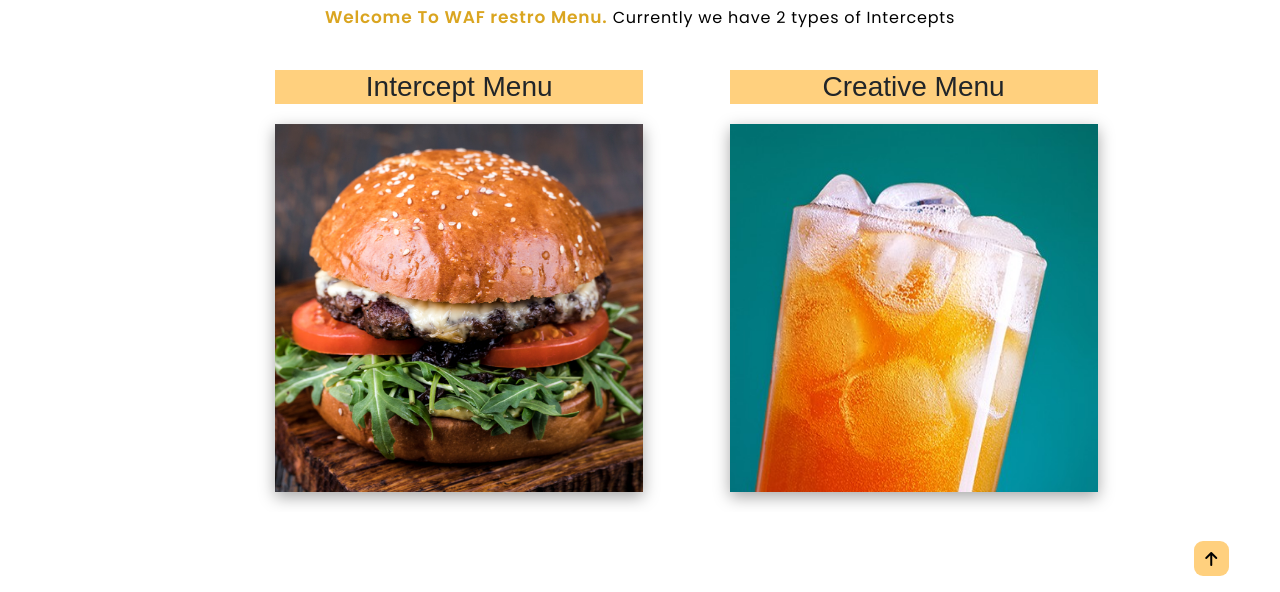
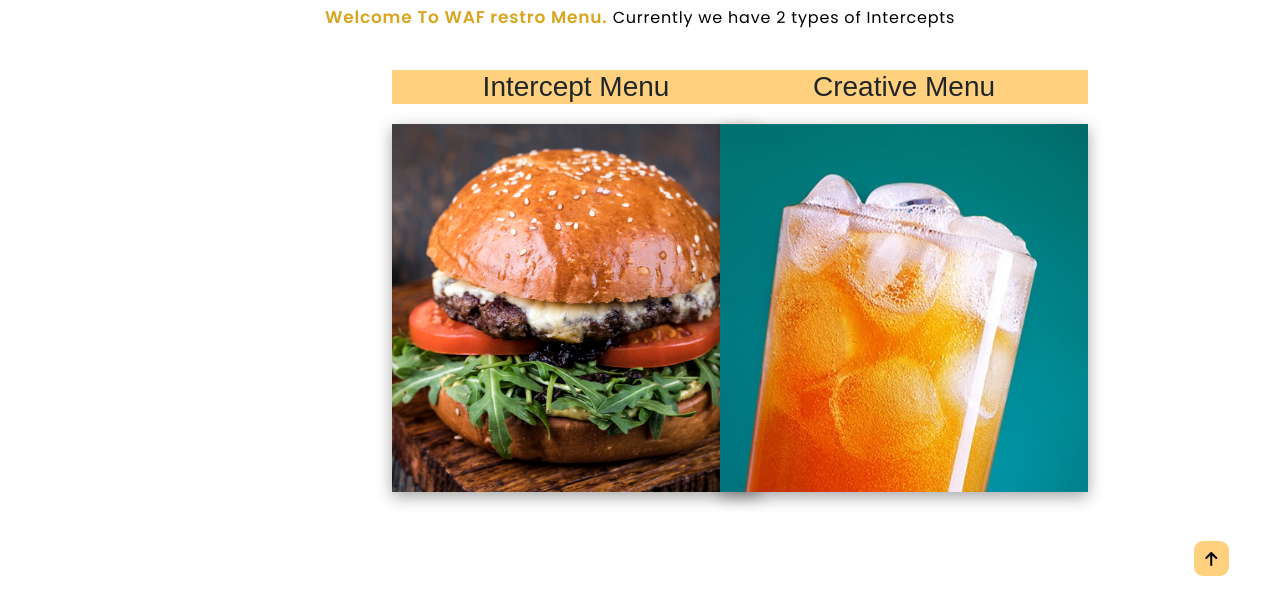
Before and after one commit to Huvaco/Bistro-WAF, a plain HTML site: page our-menu.html in a window 1280 px wide. Shown: the part 208-800 px from the top of the page. Drawn offline with nearby package versions, Linux system fonts and the light colour scheme; a web font is replaced by a local one.

Commit message:
testing2

```diff
--- a/our-menu.html
+++ b/our-menu.html
@@ -61,7 +61,7 @@
 
             <div class="about-container">
                 <div class="left-about">
-                    <div class="intercept-menu">
+                    <div class="intercept-menu" style="margin-left: 70%;">
                         <h3>Intercept Menu</h3>
                     </div>
                     <img src="./Img/Burguir.jpg" onclick="window.location.href='Intercept-menu.html'" alt="" >
--- a/style.css
+++ b/style.css
@@ -176,12 +176,12 @@ html, body {
 
 .left-about {
     flex-basis: 50%;
-    margin-right: 9%;
+    margin-right: 80px;
 }
 
 .right-about {
     flex-basis: 50%;
-    margin-left: 5%;
+    margin-left: 80px;
 }
 
 .left-about2 {
@@ -213,7 +213,7 @@ html, body {
 .left-about img {
     width: 23rem;
     height: 23rem;
-    margin-left: 50%;
+    margin-left: 70%;
     cursor: pointer;
     box-shadow: rgba(0, 0, 0, 0.35) 0px 5px 15px;
     transition: all 0.4s linear
@@ -229,6 +229,8 @@ html, body {
 .right-about img {
     width: 23rem;
     height: 23rem;
+    margin-right: 50%;
+
     cursor: pointer;
     box-shadow: rgba(0, 0, 0, 0.35) 0px 5px 15px;
     transition: all 0.4s linear
```
Also changed, not shown: testing.html (+6 -3 lines).
